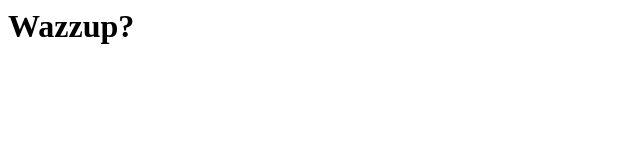
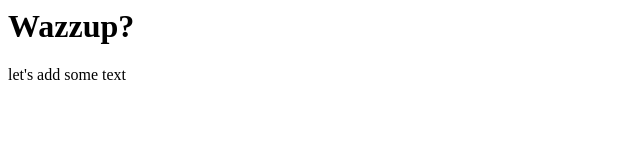
Before and after one commit to Iammagneat/TestRepo1, a plain HTML site: page index.html in a window 1280 px wide. Shown: the whole page, without its empty margins (0-640 px from the left). Drawn offline with Linux system fonts and the light colour scheme.

Commit message:
Update index.html
added 1st paragraph

```diff
--- a/index.html
+++ b/index.html
@@ -6,6 +6,7 @@
 
 <body>
   <h1>Wazzup?</h1>
+  <p>let's add some text</p>
 </body>
 
 </html>
```
